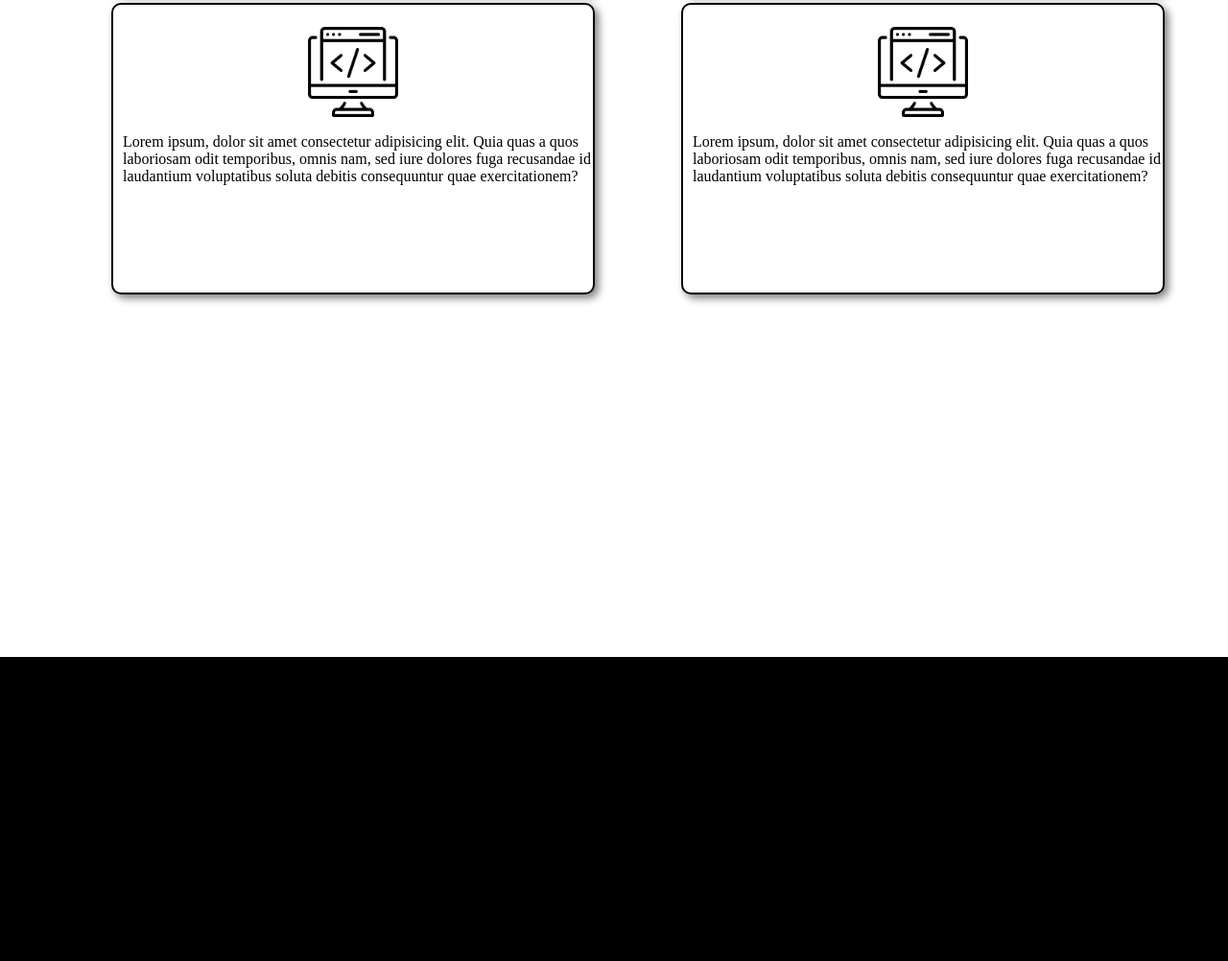
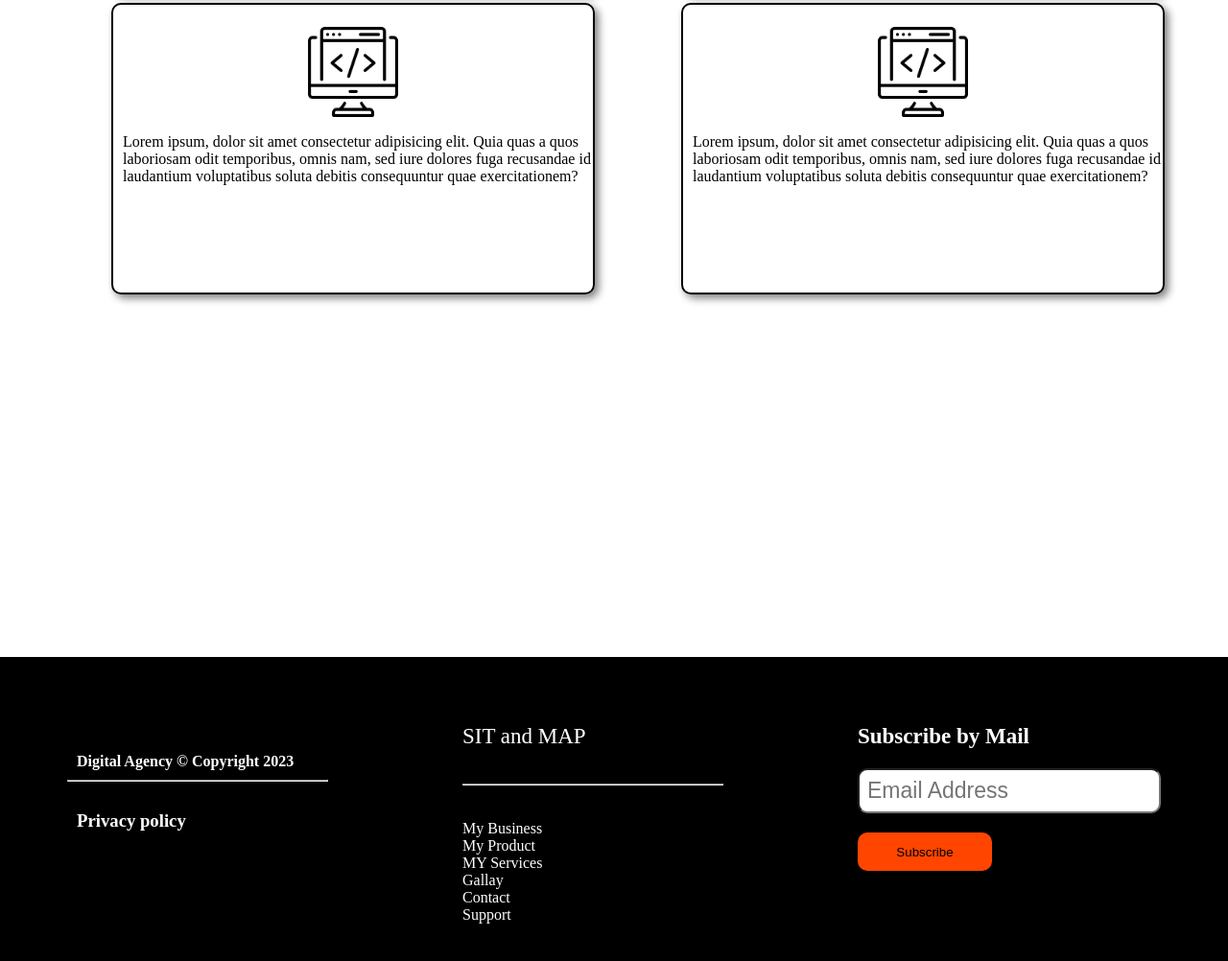
Before and after one commit to mostafizur-raahman/Digial-Agency-Website, a plain HTML site: page index.html in a window 1280 px wide. Shown: the part 2204-3206 px from the top of the page at 96% size. Drawn offline with Linux system fonts and the light colour scheme.

Commit message:
final task

```diff
--- a/index.html
+++ b/index.html
@@ -149,7 +149,31 @@
     <!-- appoinment description -->
     <footer>
         <div class="foo">
+            <div class="footer-1">
+                <h4 class="copy">Digital Agency &#169 Copyright 2023 </h4>
 
+                <hr>
+                <h3 class="copy">Privacy policy</h3>
+            </div>
+            <div class="footer-2">
+                <p class="footer-2-head">SIT and MAP </p> <br><br>
+                <hr>
+                <div>
+                    <br><br>
+                    <p>My Business</p>
+                    <p>My Product</p>
+                    <p>MY Services</p>
+                    <p>Gallay</p>
+                    <p>Contact</p>
+                    <p>Support</p>
+                </div>
+            </div>
+            <div class="footer-3">
+                <h1 class="footer-2-head">Subscribe by Mail</h1>
+                <input class="input-box" type="text" placeholder="Email Address"> <br>
+                <button class="btn banner-btn-two">Subscribe</button>
+
+            </div>
         </div>
     </footer>
 
--- a/style.css
+++ b/style.css
@@ -153,6 +153,7 @@
     height: 50%;
     margin: 0 auto;
     margin-left: 40px;
+    margin-top: 30px;
 }
 
 .service-head {
@@ -284,3 +285,38 @@
     height: 50vh;
     background-color: black;
 }
+
+/* footer */
+.copy {
+    margin-top: 20px;
+    padding: 10px;
+    color: white;
+
+}
+
+.foo {
+    display: flex;
+
+}
+
+.footer-1,
+.footer-2,
+.footer-3 {
+    height: 100px;
+    width: 30%;
+    color: white;
+    margin: 50px;
+    padding: 20px;
+}
+
+.footer-2-head {
+    font-size: 23px;
+}
+
+.input-box {
+    font-size: 23px;
+    border-radius: 10px;
+    padding: 8px;
+    margin-top: 20px;
+    margin-bottom: 20px;
+}
```
